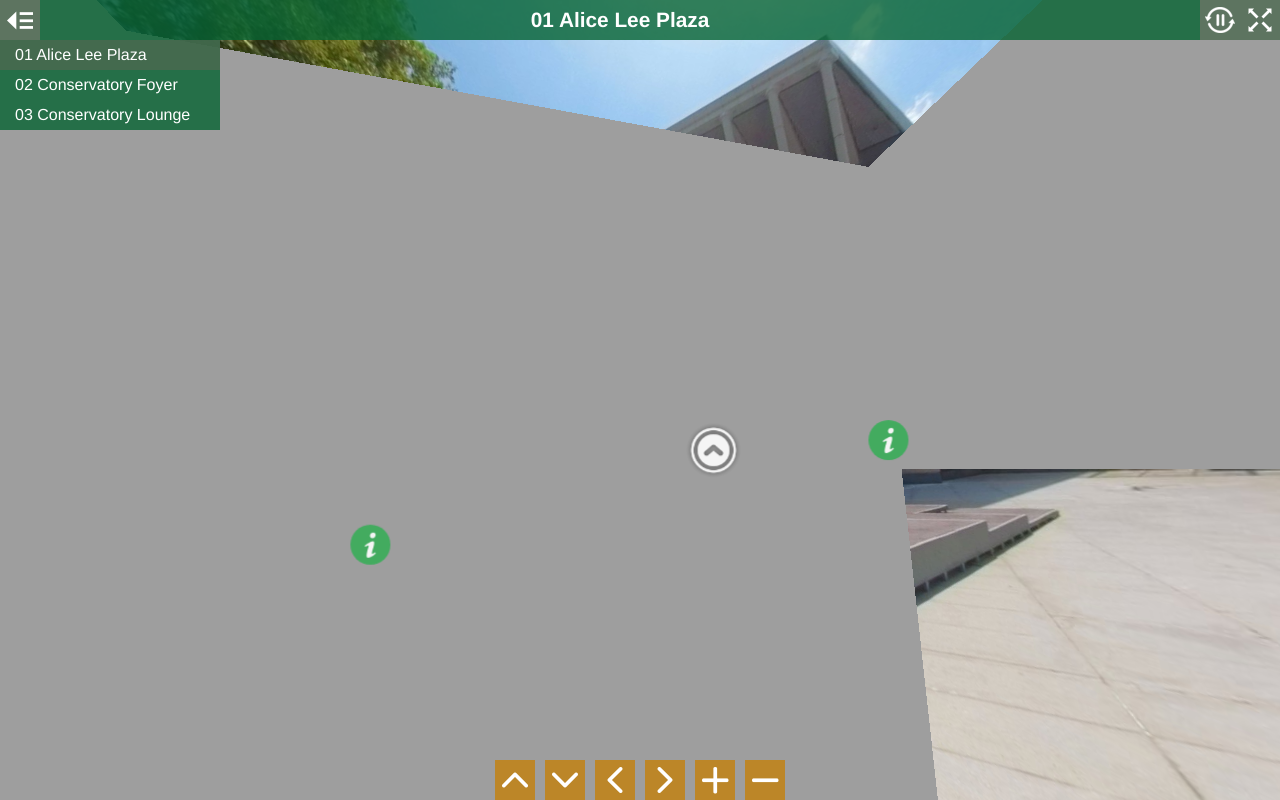
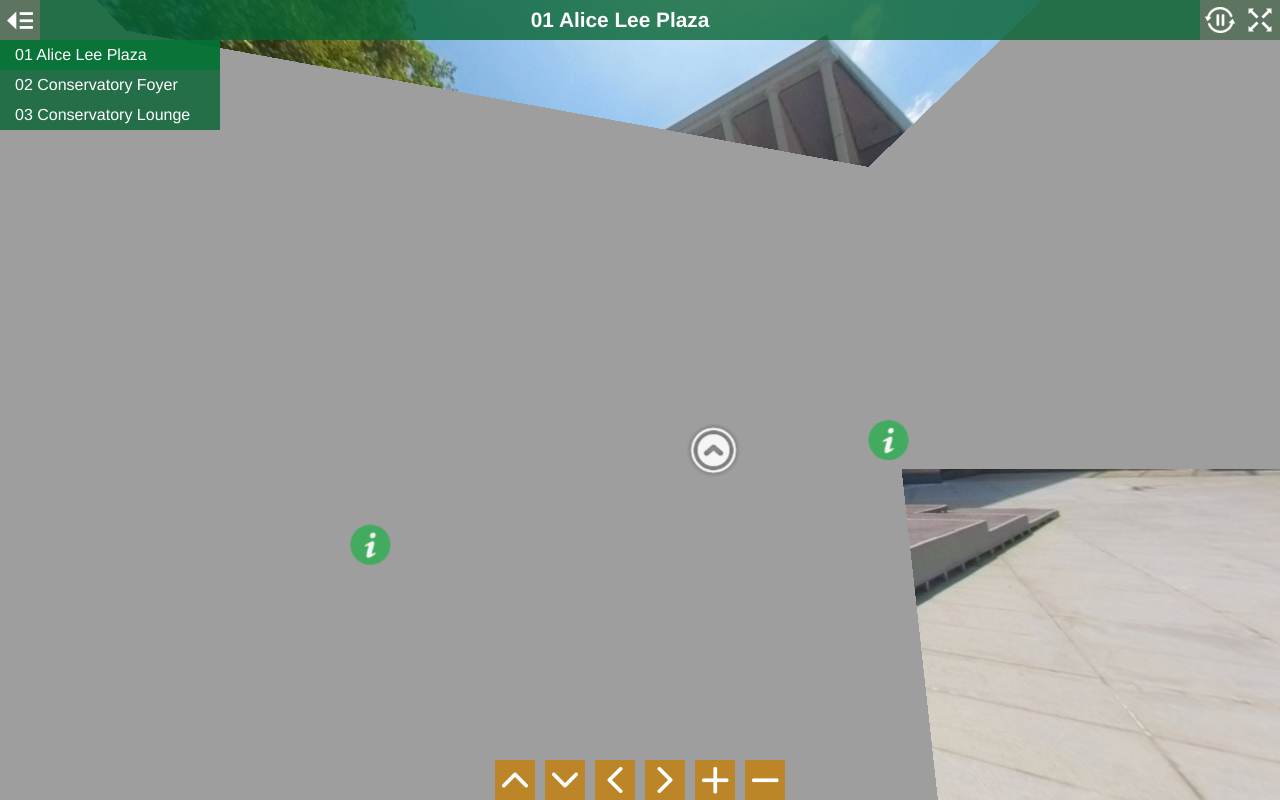
Before and after one commit to carriezhengjr/YongSiewTohConservatoryOfMusic, a plain HTML site: page index.html in a window 1280 px wide. Drawn offline with Linux system fonts and the light colour scheme; animation ran at ten frames a second.

Commit message:
Update style.css
Change colour of #sceneList .scene.current

```diff
--- a/style.css
+++ b/style.css
@@ -327,8 +327,8 @@ body.fullscreen-enabled.mobile #autorotateToggle {
 }
 
 #sceneList .scene.current {
-  background-color: rgb(77,105,80);
-  background-color: rgba(77,105,80,0.8);
+  background-color: rgb(4,117,53);
+  background-color: rgba(4,117,53,0.8);
 }
 
 /* Hide scene list when only a single scene exists */
```
